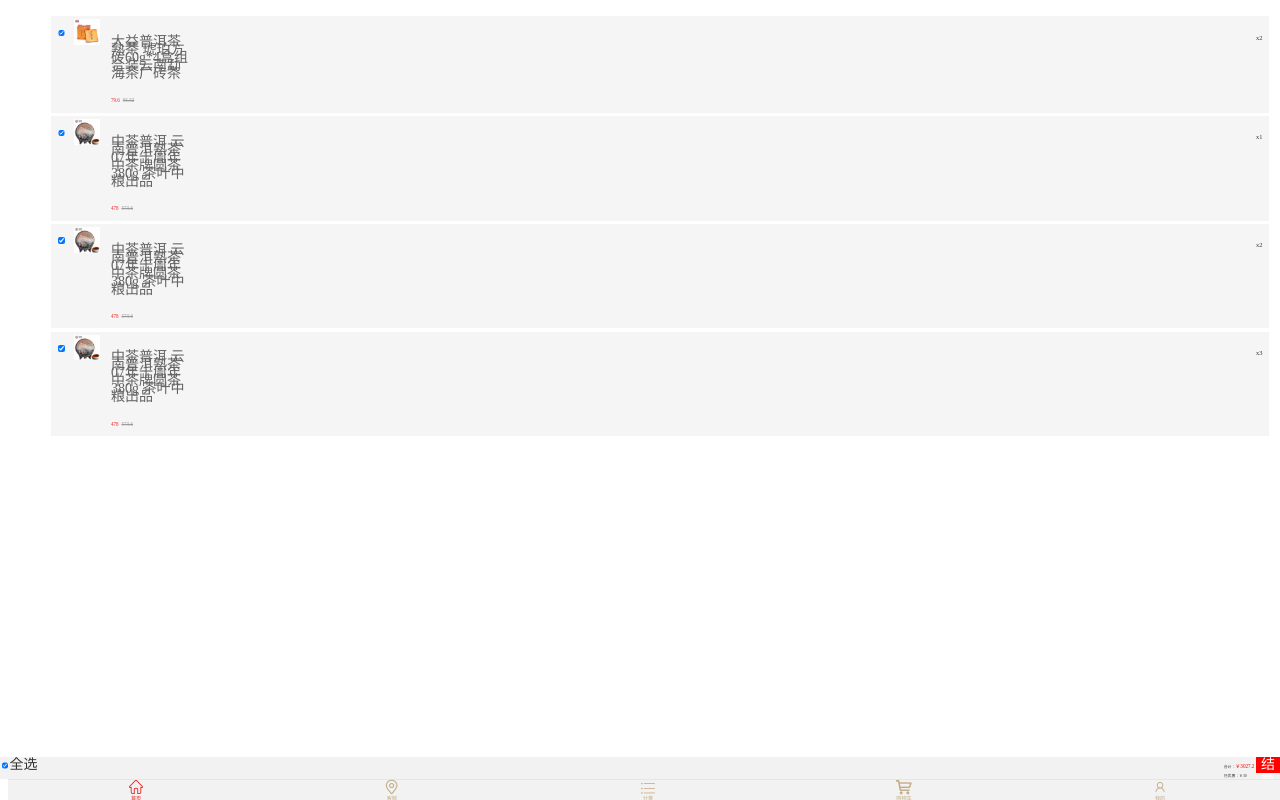
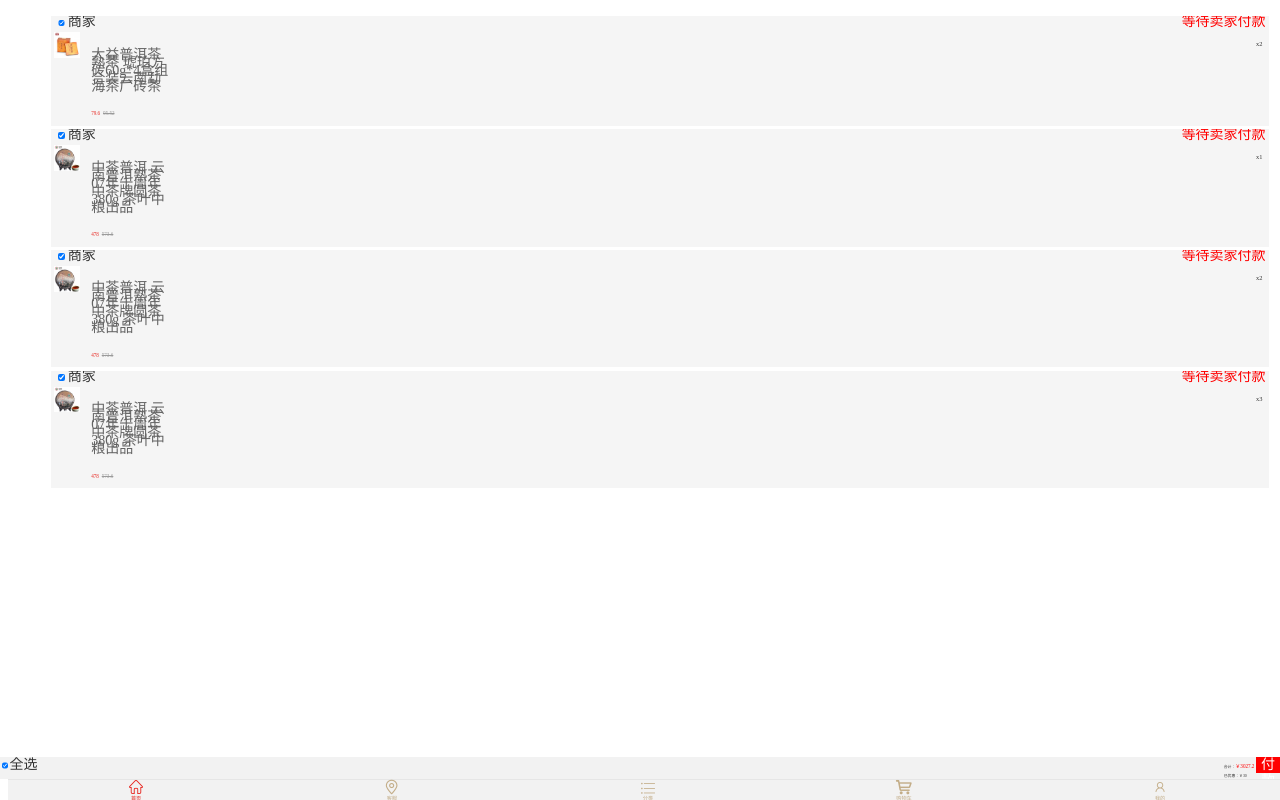
Before and after one commit to guoyu07/Tshop, a Vue app: page /#/payAwait in a window 1280 px wide. Built offline with nearby package versions, Linux system fonts and the light colour scheme.

Commit message:
待付款

```diff
--- a/src/components/minePage/orderList/PayAwait.vue
+++ b/src/components/minePage/orderList/PayAwait.vue
@@ -4,6 +4,8 @@
             <li v-for="(item,index) in carList">
                 <div  class="check">
                     <input type="checkbox" v-model="item.check">
+                    <span>商家</span>
+                    <span>等待卖家付款</span>
                 </div>
                 <div class="img">
                     <img :src="item.src" alt="">
@@ -27,7 +29,7 @@
             <div @click="checkAll">
                 <input type="checkbox" v-model="isCheckAll"><span>全选</span>
             </div>
-            <div>结算({{ checked_count }})</div>
+            <div>付款({{ checked_count }})</div>
             <div>
                 <p>合计：<span>￥{{ price_all }}</span></p>
                 <span>已优惠：￥{{30}}</span>
@@ -149,25 +151,6 @@
         background-color #fff
         margin-top 1rem
         padding 0 0.2rem
-        .head
-            overflow hidden
-            height 1rem
-            div
-                float left
-                padding 0.3rem 0.2rem
-                input
-                    width 0.4rem
-                    height 0.4rem
-            p
-                float left
-                padding-left 0.5rem
-                line-height 1rem
-                font-size 0.32rem
-            span
-                line-height 1rem
-                float right
-                padding 0 0.32rem
-                border-left 1px solid #ccc
         ul
             li
                 position relative
@@ -175,13 +158,16 @@
                 overflow hidden
                 background-color #f5f5f5
                 .check
-                    float left
-                    line-height 2rem
                     padding 0 0.2rem
+                    line-height 0.8rem
                     input
                         line-height 2rem
                         width 0.4rem
                         height 0.4rem
+                        vertical-align middle
+                    span:nth-child(3)
+                        color red
+                        float right
                 .img
                     width 2rem
                     height 2rem
@@ -209,7 +195,7 @@
                     >span
                         position absolute
                         right 0.4rem
-                        top 1.1rem
+                        top 1.5rem
                         font-size 0.4rem
                 .edit
                     float left
```
